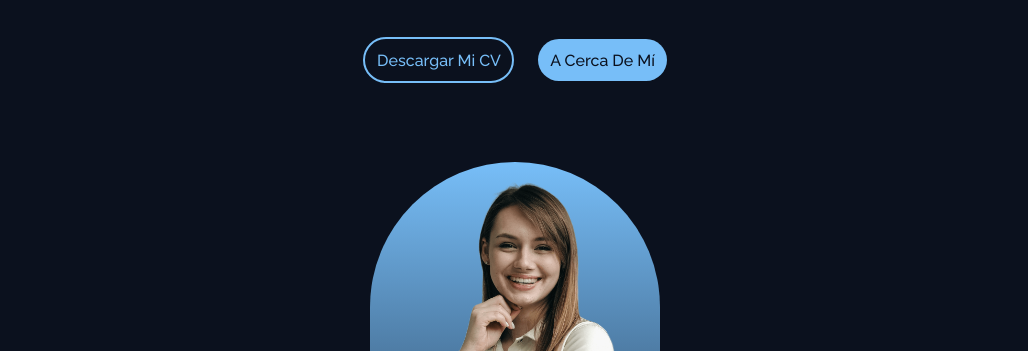
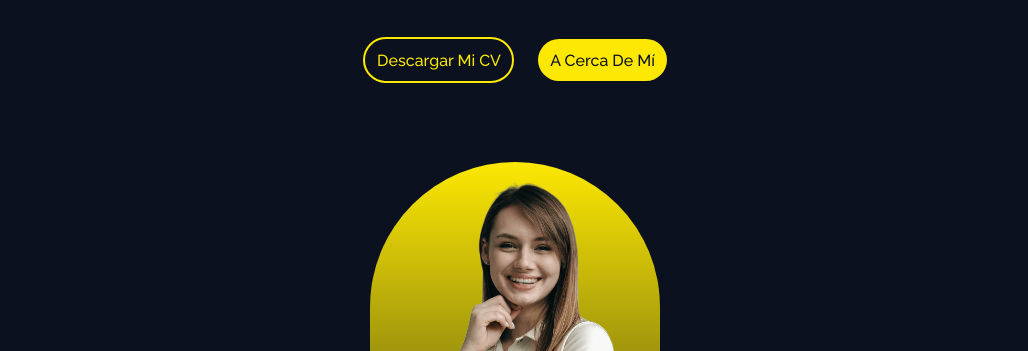
Before and after one commit to virutasoft/portfolioSiteAndreaPerezUrrutia, a plain HTML site: page index.html in a window 1280 px wide. Shown: the part 222-573 px from the top of the page, without its empty margins (125-1153 px from the left). Drawn offline with nearby package versions, Linux system fonts and the light colour scheme.

Commit message:
Project totally finished

```diff
--- a/css/styles.css
+++ b/css/styles.css
@@ -5,19 +5,21 @@
 :root{
     --header-height:3.5rem;
 
-    /* colors */
-    /* Purple:hsl(250,66%,75%)
-    Blue:hsl(207,90%,72%)
-    Pink:hsl(356,66%,75%)
-    Teal:hsl(174,63%,62%) */
+    /* colors
+    Purple: hsl(250,66%,75%)
+    Blue: hsl(207,90%,72%)
+    Pink: hsl(356,66%,75%)
+    Teal: hsl(174,63%,62%)
+    green: hsl(104, 100, 42)
+    ferrari yellow hsl(55, 98, 50) */
 
-    --first-hue: 207;
-    --sat: 90%;
-    --lig: 72%;
+    --first-hue: 55;
+    --sat: 98%;
+    --lig: 50%;
     --second-hue: 219;
 
     --first-color: hsl(var(--first-hue), var(--sat), var(--lig));
-    --first-color-alt:  hsl(var(--first-hue), var(--sat), 71%); /*-4%*/
+    --first-color-alt:  hsl(var(--first-hue), var(--sat), 46%); /*-4%*/
     --title-color: hsl(var(--second-hue), 15%, 95%);
     --text-color: hsl(var(--second-hue), 8%, 75%);
     --text-color-light: hsl(var(--second-hue), 4%, 55%);
```
